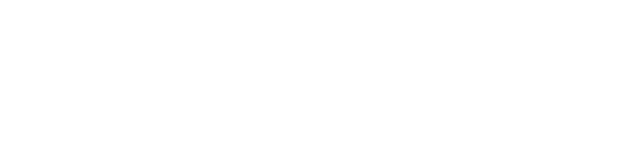
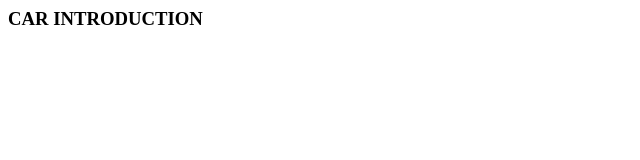
Before and after one commit to ps9769/WSD-Homework-2, a plain HTML site: page index.html in a window 1280 px wide. Shown: the whole page, without its empty margins (0-640 px from the left). Drawn offline with Linux system fonts and the light colour scheme.

Commit message:
Header Tag

```diff
--- a/index.html
+++ b/index.html
@@ -3,5 +3,8 @@
 
 	<body>
 
+         	<h3> CAR INTRODUCTION </h3>
+
+
 	</body>
 	</html>
```
